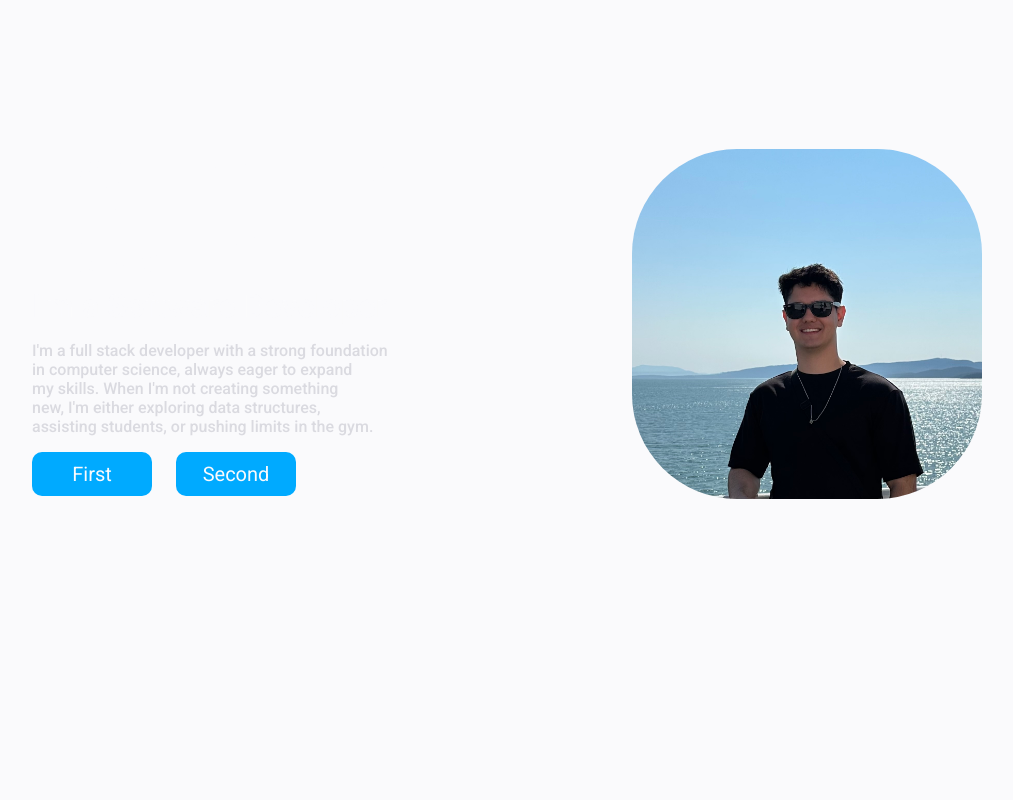
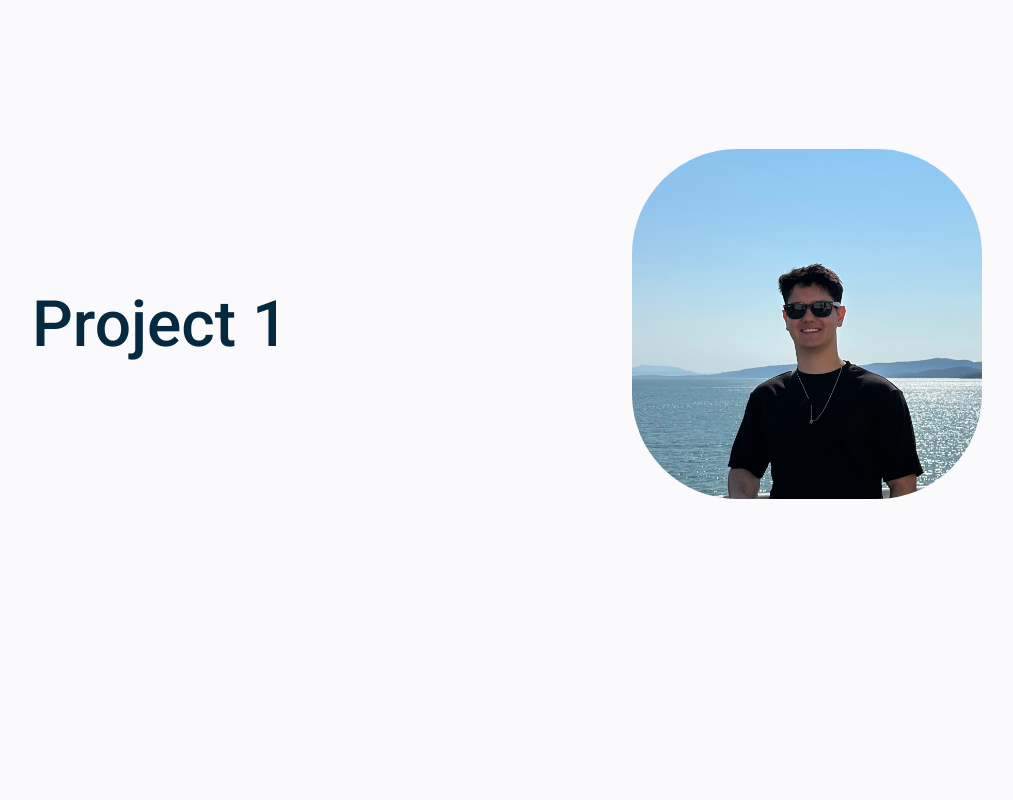
Before and after one commit to Luiz161001/portfolio, a React (Vite) app: page / in a window 1280 px wide. Shown: the part 940-1740 px from the top of the page, without its empty margins (128-1141 px from the left). Built offline with nearby package versions, Linux system fonts and the light colour scheme.

Commit message:
navbar, and github pages dependencies

```diff
--- a/index.html
+++ b/index.html
@@ -10,5 +10,18 @@
   <body>
     <div id="root"></div>
     <script type="module" src="/src/main.jsx"></script>
+    <script>
+      document.addEventListener('DOMContentLoaded', () => {
+        document.addEventListener('scroll', () => {
+          const header = document.querySelector('header');
+          if(window.scrollY > 0){
+            header.classList.add('scrolled');
+          }
+          else{
+            header.classList.remove('scrolled');
+          }
+        })
+      })
+    </script>
   </body>
 </html>
--- a/package.json
+++ b/package.json
@@ -4,6 +4,8 @@
   "version": "0.0.0",
   "type": "module",
   "scripts": {
+    "predeploy": "npm run build",
+    "deploy": "gh-pages -d build",
     "dev": "vite",
     "build": "vite build",
     "lint": "eslint .",
@@ -22,6 +24,7 @@
     "eslint-plugin-react": "^7.35.0",
     "eslint-plugin-react-hooks": "^5.1.0-rc.0",
     "eslint-plugin-react-refresh": "^0.4.9",
+    "gh-pages": "^6.2.0",
     "globals": "^15.9.0",
     "vite": "^5.4.1"
   }
--- a/src/App.css
+++ b/src/App.css
@@ -35,11 +35,15 @@ ul{
 /* ------------------------ header  ------------------------*/
 header {
     background-color: var(--main-collor-dark);
-    /* background-color: #1c1c1c42; */
     position: sticky;
     top: 0;
     width: 100%;
     height: 4em;
+    transition: background-color 0.4s ease-in-out;
+}
+
+header.scrolled {
+    background-color: #1c1c1c42;;
 }
 
 .header-container {
@@ -144,14 +148,12 @@ a {
 }
 .left .btn {
     background-color: #00AAFF;
+    width: 7em;
+    padding: 20px;
 }
 
 
 /* ------------------------ projects  ------------------------*/
-#projects {
-    /* background-color: var(--main-collor-dark); */
-}
-
 #projects .container{
     height: 100vh;
     display: grid;
@@ -164,19 +166,9 @@ a {
     flex-direction: column;
 }
 #projects .left .text{
+    color: var(--text-color-darkBlue);
     font-size: 4em;
     margin: 0;
-}
-#projects .left .text1{
-    font-size: 2em;
-    padding-bottom: 0.5em;
-    color: var(--text-color-grey);
-}
-#projects .left .text2{
-    font-size: 1em;
-    color: var(--text-color-lightGrey);
-    width: 70%;
-    text-wrap: balance;
 }
 #projects .right{
     /* background-color: #ff00d9; */
@@ -184,21 +176,9 @@ a {
     align-items: center;
     justify-content: center;
 }
-
 #projects img{
     width: 350px;
     border-radius: 30%;
-}
-#projects ul{
-    padding: 0;
-}
-.btn-container ul{
-    display: flex;
-    flex-direction: row;
-    gap: 1.5em;
-}
-.left .btn {
-    background-color: #00AAFF;
 }
 
 
--- a/src/components/Header.jsx
+++ b/src/components/Header.jsx
@@ -9,7 +9,7 @@ const Header = () => {
                 </div>
                 <nav>
                     <ul>
-                        <li><a href="#home" className="btn">Home</a></li>
+                        <li><a href="#hero" className="btn">Home</a></li>
                         <li><a href="#projects" className="btn">Projects</a></li>
                         <li><a href="#contact" className="btn nav-contact">Contact</a></li>
                     </ul>
--- a/src/components/Hero.jsx
+++ b/src/components/Hero.jsx
@@ -15,6 +15,8 @@ const Hero = () => {
                     <p className="text text2">
                         I'm a full stack developer with a strong foundation in computer science, always eager to expand my skills. When I'm not creating something new, I'm either exploring data structures, assisting students, or pushing limits in the gym.
                     </p>
+                    {/* add a  */}
+
                     <div className="btn-container">
                         <ul>
                             <li><a href="#" className="btn">First</a></li>
--- a/src/components/Projects.jsx
+++ b/src/components/Projects.jsx
@@ -6,21 +6,7 @@ const Projects = () => {
         <section id="projects">
             <div className="container">
                 <div className="left">
-                    <p className="text">Hey, I'm Luiz Eduardo</p>
-
-                    <p className="text text1">
-                        I'm a Software Developer
-                    </p>
-
-                    <p className="text text2">
-                        I'm a full stack developer with a strong foundation in computer science, always eager to expand my skills. When I'm not creating something new, I'm either exploring data structures, assisting students, or pushing limits in the gym.
-                    </p>
-                    <div className="btn-container">
-                        <ul>
-                            <li><a href="#" className="btn">First</a></li>
-                            <li><a href="#" className="btn">Second</a></li>
-                        </ul>
-                    </div>
+                    <p className="text">Project 1</p>
                 </div>
                 <div className="right">
                     <img src={pfp} alt="" />
```
Also changed, not shown: 2 other files (tests, documents, lock files or other folders).
